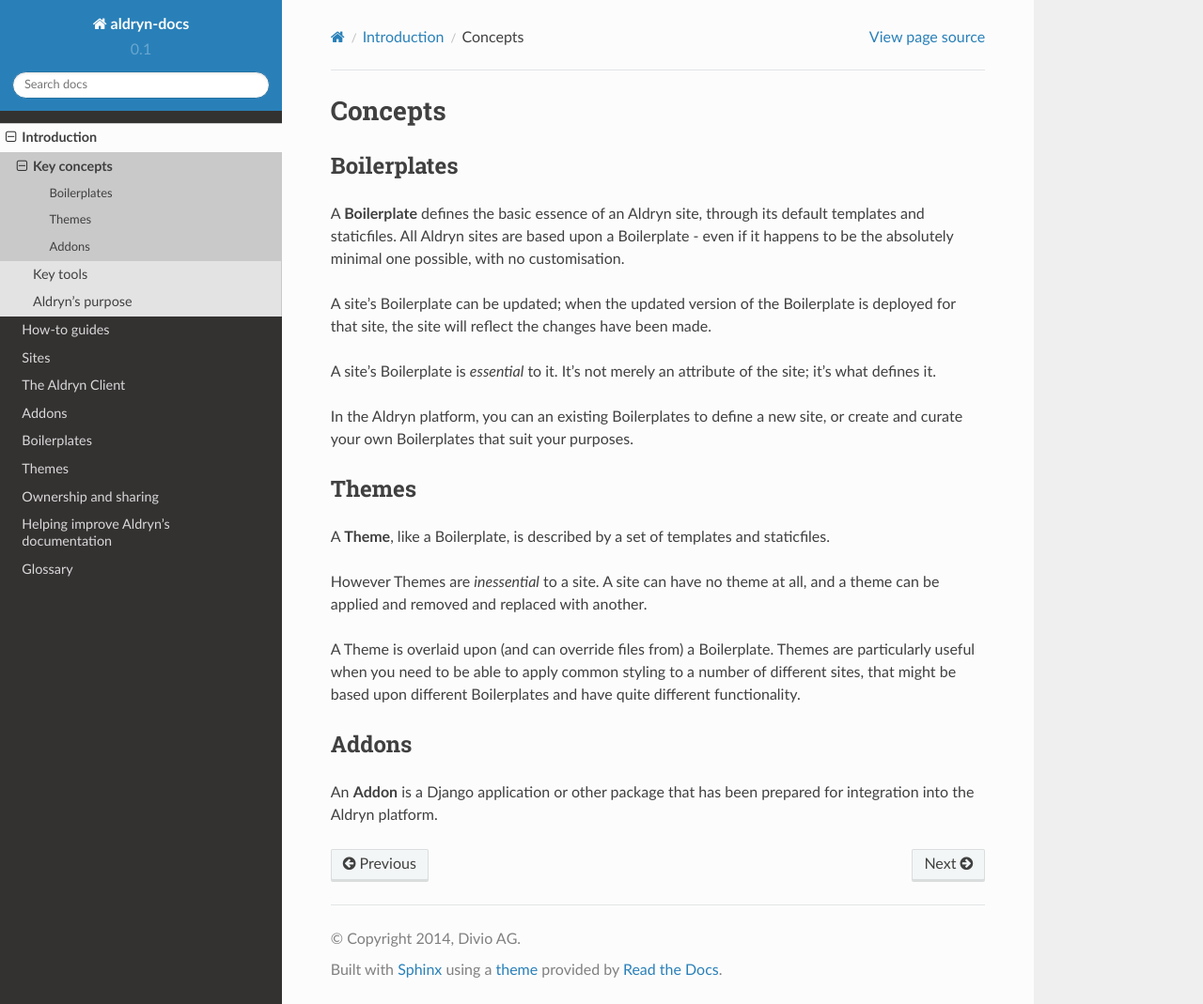
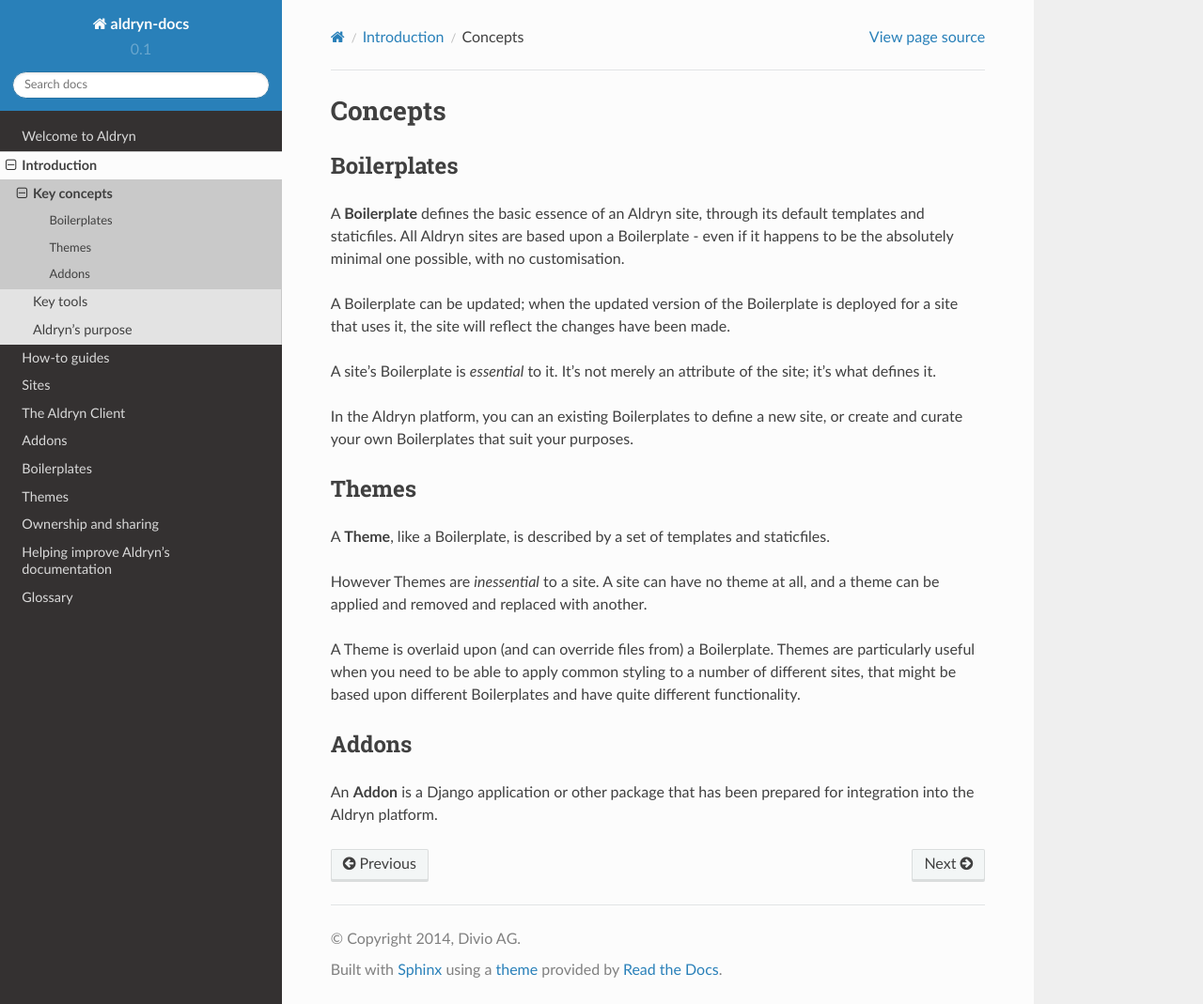
Before and after one commit to aldryn/aldryn-docs, a Sphinx documentation site: the page built from docs/introduction/concepts.rst, in a window 1280 px wide and 1069 px high. Shown: the whole window at 94% size. Built offline with Sphinx 7.4.7 and the Read the Docs theme 2.0.0, drawn with Linux system fonts in a browser that asks for light colours.

Commit message:
Improved ToC

```diff
--- a/docs/introduction/concepts.rst
+++ b/docs/introduction/concepts.rst
@@ -10,8 +10,8 @@
 staticfiles. All Aldryn sites are based upon a Boilerplate - even if it happens to be the absolutely
 minimal one possible, with no customisation.
 
-A site's Boilerplate can be updated; when the updated version of the Boilerplate is deployed for
-that site, the site will reflect the changes have been made.
+A Boilerplate can be updated; when the updated version of the Boilerplate is deployed for
+a site that uses it, the site will reflect the changes have been made.
 
 A site's Boilerplate is *essential* to it. It's not merely an attribute of the site; it's what
 defines it.
--- a/docs/reference/index.rst
+++ b/docs/reference/index.rst
@@ -1,5 +1,4 @@
 .. toctree::
-    :maxdepth: 2
 
     sites/index
     client/index
```
Also changed, not shown: docs/index.rst (+9 -3 lines), docs/reference/workflows_for_agencies/index.rst (+5 -5 lines).
